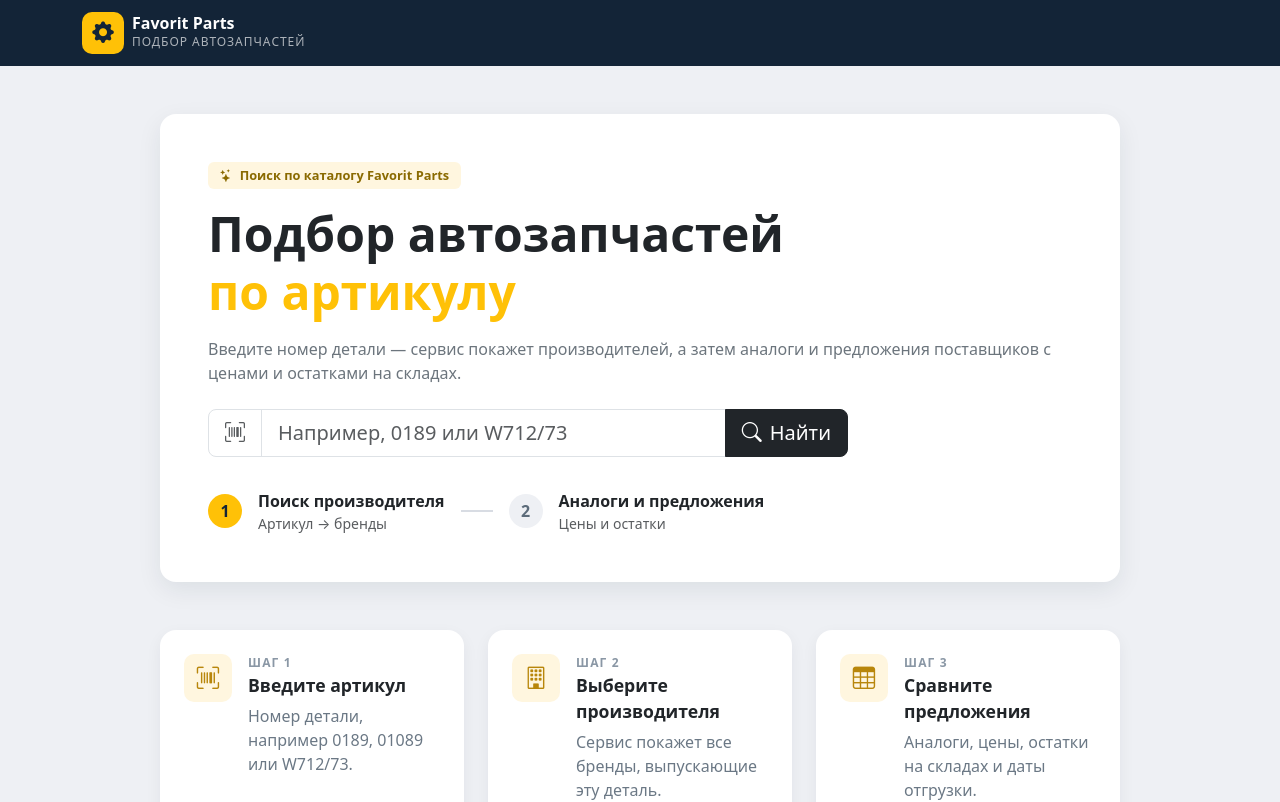
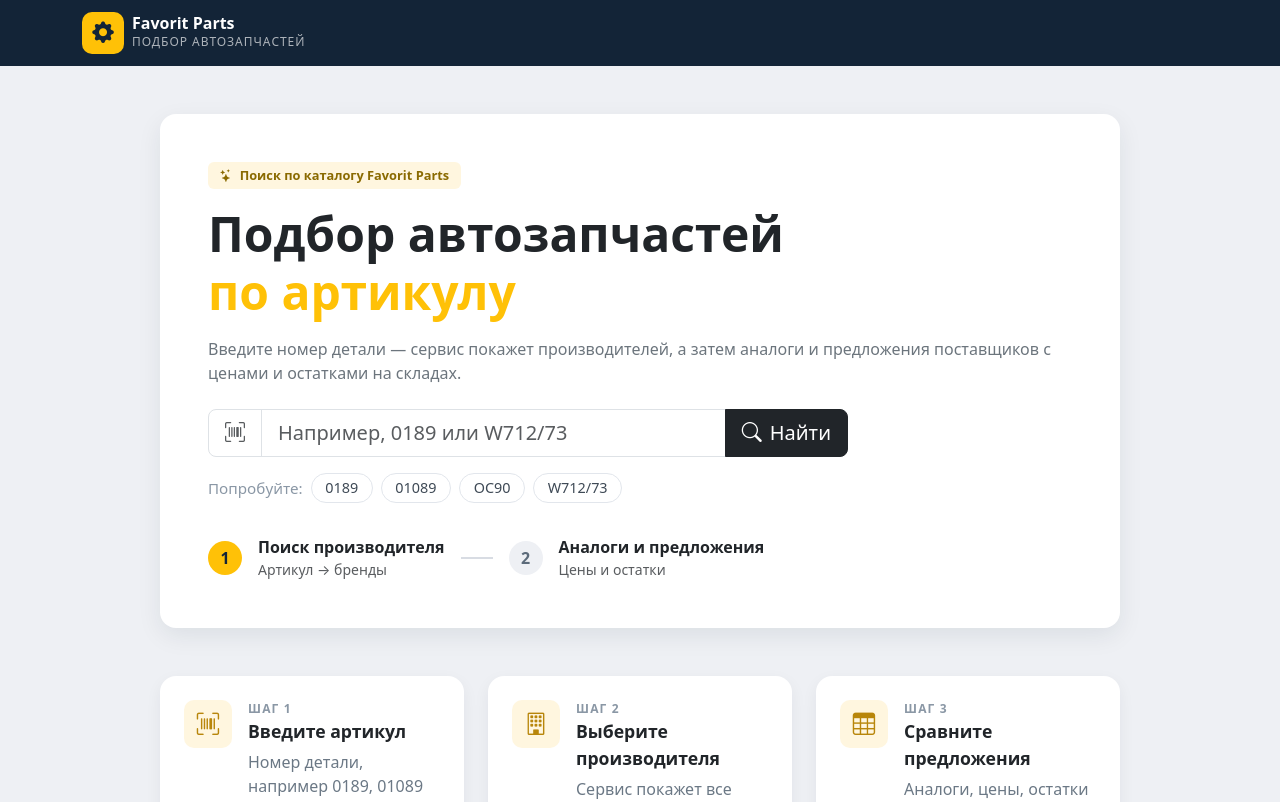
Before and after one commit to gladkoff07/ural, a React (Vite) app: page / in a window 1280 px wide. Shown: the top 802 px of the page. Built offline with nearby package versions, Linux system fonts and the light colour scheme.

Commit message:
add SearchForm(local state)

```diff
--- a/src/App.jsx
+++ b/src/App.jsx
@@ -1,4 +1,10 @@
+import SearchForm from './components/SearchForm.jsx'
+
 function App() {
+  const handleSearch = (number) => {
+    console.info(`Ищем производителя по артикулу «${number}»`)
+  }
+
   return (
     <>
       <header className="app-header">
@@ -32,21 +38,8 @@ function App() {
                 складах.
               </p>
 
-              {/* Заглушка формы — заменится компонентом SearchForm на шаге 2 */}
-              <div className="search-placeholder input-group input-group-lg mb-3">
-                <span className="input-group-text bg-white">
-                  <i className="bi bi-upc-scan text-muted" />
-                </span>
-                <input
-                  type="text"
-                  className="form-control"
-                  placeholder="Например, 0189 или W712/73"
-                />
-                <button type="button" className="btn btn-dark">
-                  <i className="bi bi-search me-2" />
-                  Найти
-                </button>
-              </div>
+              {/* Форма поиска */}
+              <SearchForm onSearch={handleSearch} />
 
               <div className="stepper d-flex flex-column flex-md-row align-items-start align-items-md-center gap-3 mt-4 pt-2">
                 <div className="d-flex align-items-center gap-3">
--- /dev/null
+++ b/src/components/SearchForm.jsx
@@ -0,0 +1,59 @@
+import { useRef, useState } from 'react'
+
+const EXAMPLES = ['0189', '01089', 'OC90', 'W712/73']
+
+function SearchForm({ onSearch }) {
+  const [number, setNumber] = useState('')
+  const inputRef = useRef(null)
+
+  const handleSubmit = (event) => {
+    event.preventDefault()
+    const value = number.trim()
+    if (!value) return
+    onSearch(value)
+  }
+
+  const handleExample = (example) => {
+    setNumber(example)
+    inputRef.current?.focus()
+  }
+
+  return (
+    <>
+      <form className="search-placeholder input-group input-group-lg" onSubmit={handleSubmit}>
+        <span className="input-group-text bg-white">
+          <i className="bi bi-upc-scan text-muted" />
+        </span>
+        <input
+          ref={inputRef}
+          type="text"
+          className="form-control"
+          placeholder="Например, 0189 или W712/73"
+          value={number}
+          onChange={(event) => setNumber(event.target.value)}
+          aria-label="Артикул детали"
+        />
+        <button type="submit" className="btn btn-dark">
+          <i className="bi bi-search me-2" />
+          Найти
+        </button>
+      </form>
+
+      <div className="search-examples d-flex align-items-center flex-wrap gap-2 mt-3">
+        <span>Попробуйте:</span>
+        {EXAMPLES.map((example) => (
+          <button
+            key={example}
+            type="button"
+            className="chip"
+            onClick={() => handleExample(example)}
+          >
+            {example}
+          </button>
+        ))}
+      </div>
+    </>
+  )
+}
+
+export default SearchForm
--- a/src/index.css
+++ b/src/index.css
@@ -1,5 +1,3 @@
-/* Минимальные стили каркаса страницы (шаг 1) — позже расширим на шаге 14 */
-
 body {
   min-height: 100svh;
   background-color: #eef0f4;
@@ -11,7 +9,6 @@ body {
   flex-direction: column;
 }
 
-/* Шапка */
 .app-header {
   background-color: #132437;
   color: #fff;
@@ -49,7 +46,6 @@ body {
   opacity: 0.65;
 }
 
-/* Герой-блок */
 .hero-panel {
   background-color: #fff;
   border-radius: 1rem;
@@ -70,14 +66,12 @@ body {
   max-width: 40rem;
 }
 
-/* От 576 px и выше группа всегда в одну строку, независимо от ширины */
 @media (min-width: 576px) {
   .search-placeholder {
     flex-wrap: nowrap;
   }
 }
 
-/* Кнопка «Найти»: курсор и фон при наведении */
 .search-placeholder .btn {
   cursor: pointer;
 }
@@ -88,27 +82,20 @@ body {
   color: #132437;
 }
 
-/* Мягкое свечение поля при фокусе */
 .search-placeholder .form-control:focus {
   box-shadow: 0 0 0 0.1rem rgba(13, 110, 253, 0.25);
 }
 
-/* Мобильная раскладка формы (< 576 px): иконка указателя + поле занимают
-   строку, кнопка уходит на отдельную строку на всю ширину.
-   От 576 px и выше — обычная однострочная input-group. */
 @media (max-width: 575.98px) {
   .search-placeholder {
     flex-wrap: wrap;
     row-gap: 0.5rem;
   }
 
-  /* Мельче шрифт поля (и плейсхолдера наследует от него) */
   .search-placeholder .form-control {
     font-size: 1rem;
   }
 
-  /* Bootstrap срезает радиусы у «средних» и «первого» детей группы
-     (специфичность :not-chain выше наших классов) — возвращаем их явно */
   .search-placeholder .form-control {
     border-top-right-radius: var(--bs-border-radius-lg) !important;
     border-bottom-right-radius: var(--bs-border-radius-lg) !important;
@@ -124,7 +111,30 @@ body {
   }
 }
 
-/* Степпер в герой-блоке */
+.search-examples {
+  color: #8a97a5;
+  font-size: 0.95rem;
+}
+
+.chip {
+  border: 1px solid #e2e6ec;
+  border-radius: 2rem;
+  background-color: #fff;
+  color: #3f4a56;
+  font-size: 0.9rem;
+  line-height: 1;
+  padding: 0.45rem 0.85rem;
+  cursor: pointer;
+  transition:
+    border-color 0.15s ease,
+    color 0.15s ease;
+}
+
+.chip:hover {
+  border-color: #ffc107;
+  color: #132437;
+}
+
 .stepper-num {
   display: inline-flex;
   align-items: center;
@@ -149,7 +159,6 @@ body {
   background-color: #d8dce3;
 }
 
-/* Карточки шагов под герой-блоком: ширина совпадает с hero-panel */
 .steps-inner {
   max-width: 60rem;
   margin: 0 auto;
@@ -191,7 +200,6 @@ body {
   color: #6b7885;
 }
 
-/* 768–991 px: иконка над текстом, чтобы оставаться компактными */
 @media (min-width: 768px) and (max-width: 991.98px) {
   .step-row {
     flex-direction: column;
@@ -199,7 +207,6 @@ body {
   }
 }
 
-/* Подвал */
 .app-footer {
   background-color: #fff;
   border-top: 1px solid #e5e8ee;
```
